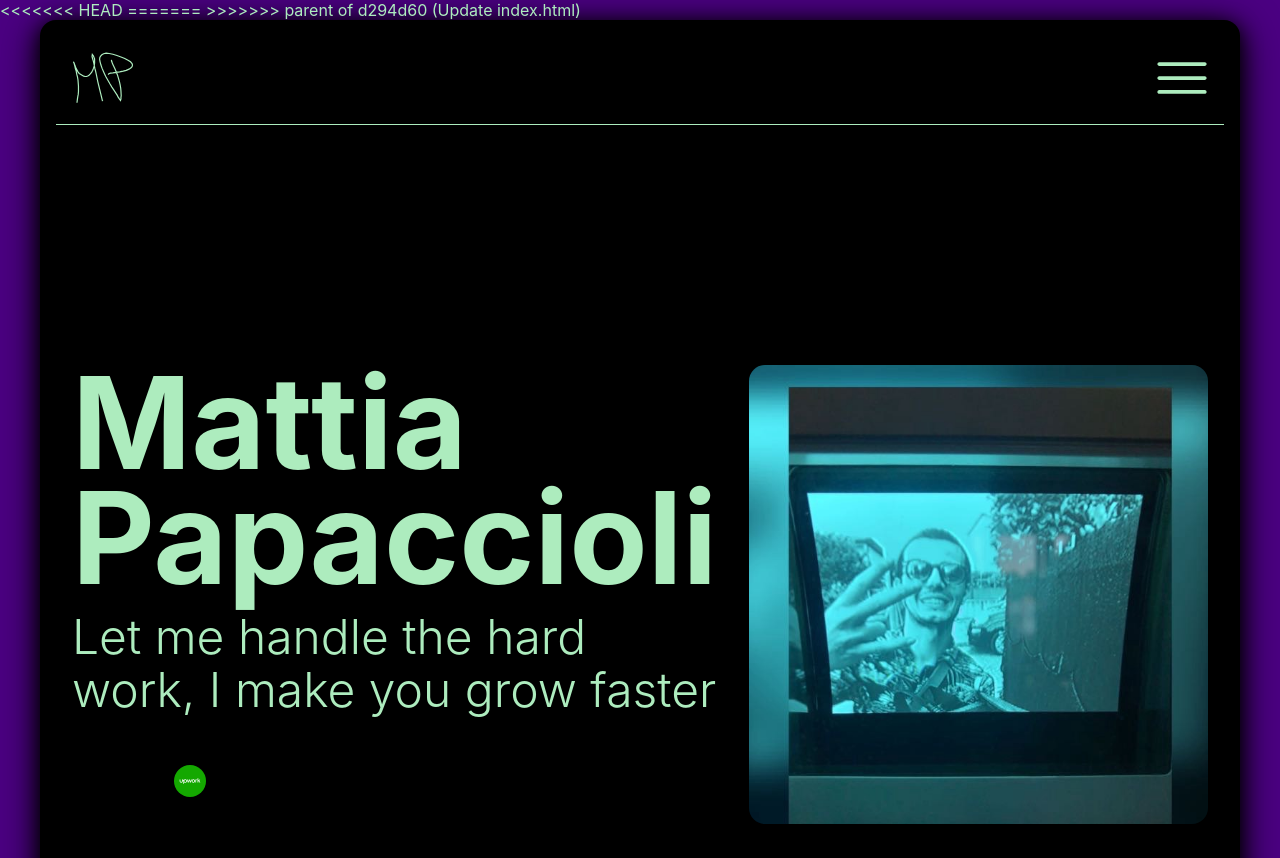
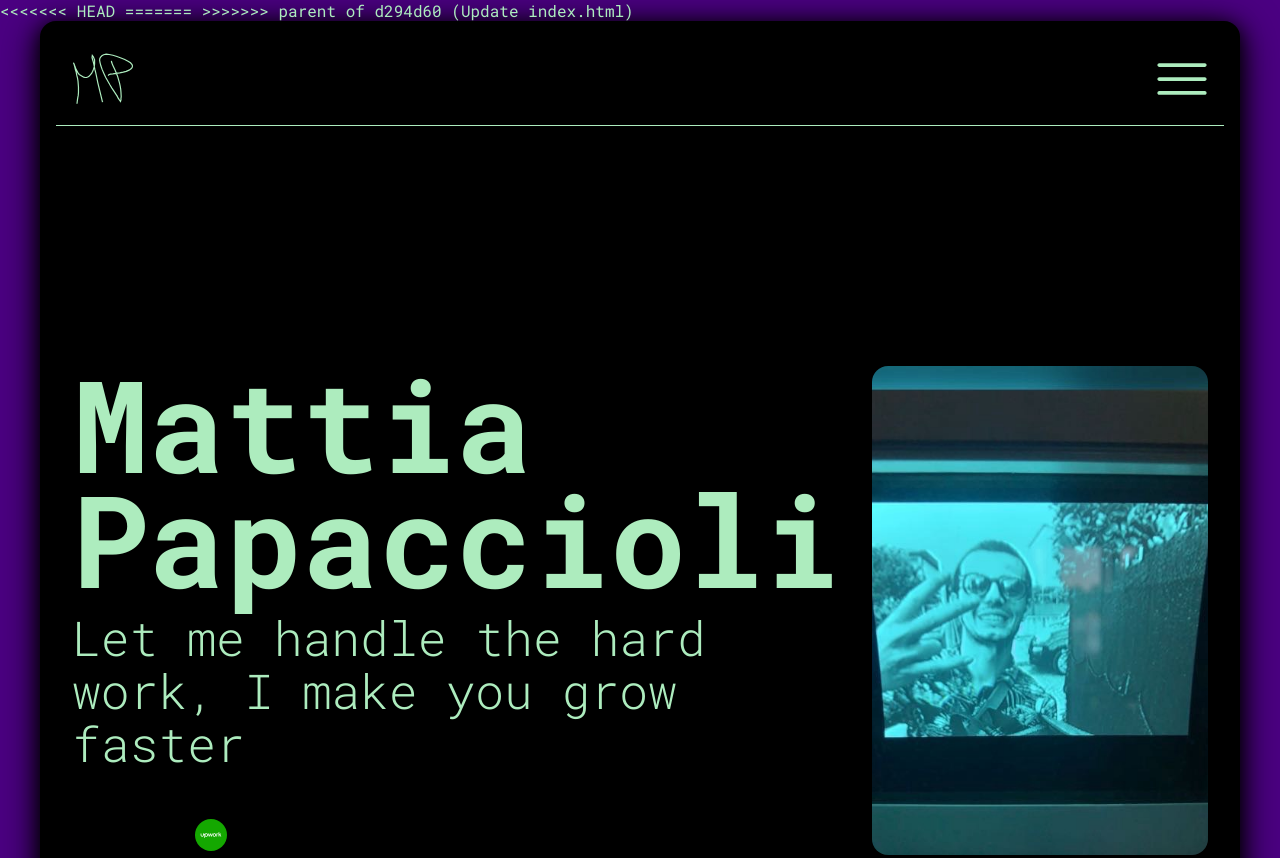
Before and after one commit to sbOogway/sbOogway.github.io, a plain HTML site: page index.html in a window 1280 px wide. Shown: the top 858 px of the page. Drawn offline with Linux system fonts and the light colour scheme; some icons are missing.

Commit message:
change font

```diff
--- a/static/style.css
+++ b/static/style.css
@@ -32,7 +32,7 @@
   }
 
   body {
-    font-family: var(--font-inter);
+    font-family: var(--font);
     color: var(--txt-color);
 
     height: 100vh;
```
